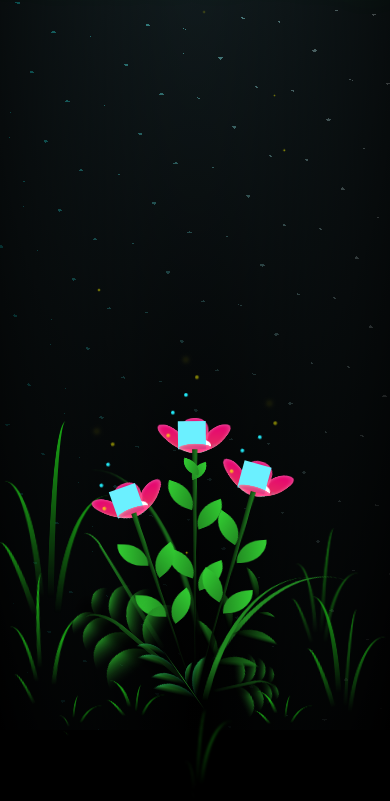
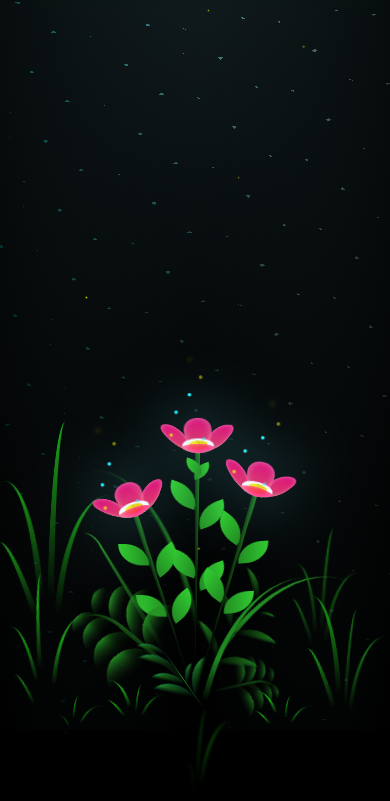
Before and after one commit to DoctorStrangerThings/flowers, a plain HTML site: page index.html in a window 390 px wide. Shown: the part 114-915 px from the top of the page. Drawn offline with Linux system fonts and the light colour scheme.

Commit message:
revert changes

```diff
--- a/index.html
+++ b/index.html
@@ -3,7 +3,7 @@
   <head>
     <meta charset="UTF-8" />
     <meta name="viewport" content="width=device-width, initial-scale=1.0" />
-    <title>A Present for Tinay!
+    <title>Tinay's Present
     </title>
 
     <style>
@@ -1405,38 +1405,6 @@
         }
         100% {
           text-shadow: 0 0 20px #228B22, 0 0 30px #228B22, 0 0 40px #32CD32;
-        }
-      }
-
-      @media (max-width: 768px) {
-        /* Remove heavy filter effects to ease rendering on mobile devices */
-        .night,
-        .flower__white-circle,
-        .firefly,
-        .flower__leafs::after {
-          filter: none !important;
-        }
-
-        /* Hint the browser for GPU acceleration on elements that are animated */
-        .flower,
-        .flower__leafs,
-        .flower__line,
-        .firefly,
-        .flower__grass,
-        .flower__light,
-        .flower__g-long,
-        .flower__g-right,
-        .flower__g-front,
-        .flower__g-fr {
-          will-change: transform, opacity;
-        }
-
-        /* Optionally adjust animation durations for smoother transitions */
-        .firefly {
-          animation-duration: 10s !important;
-        }
-        .flower {
-          animation-duration: 3s !important;
         }
       }
     </style>
```
